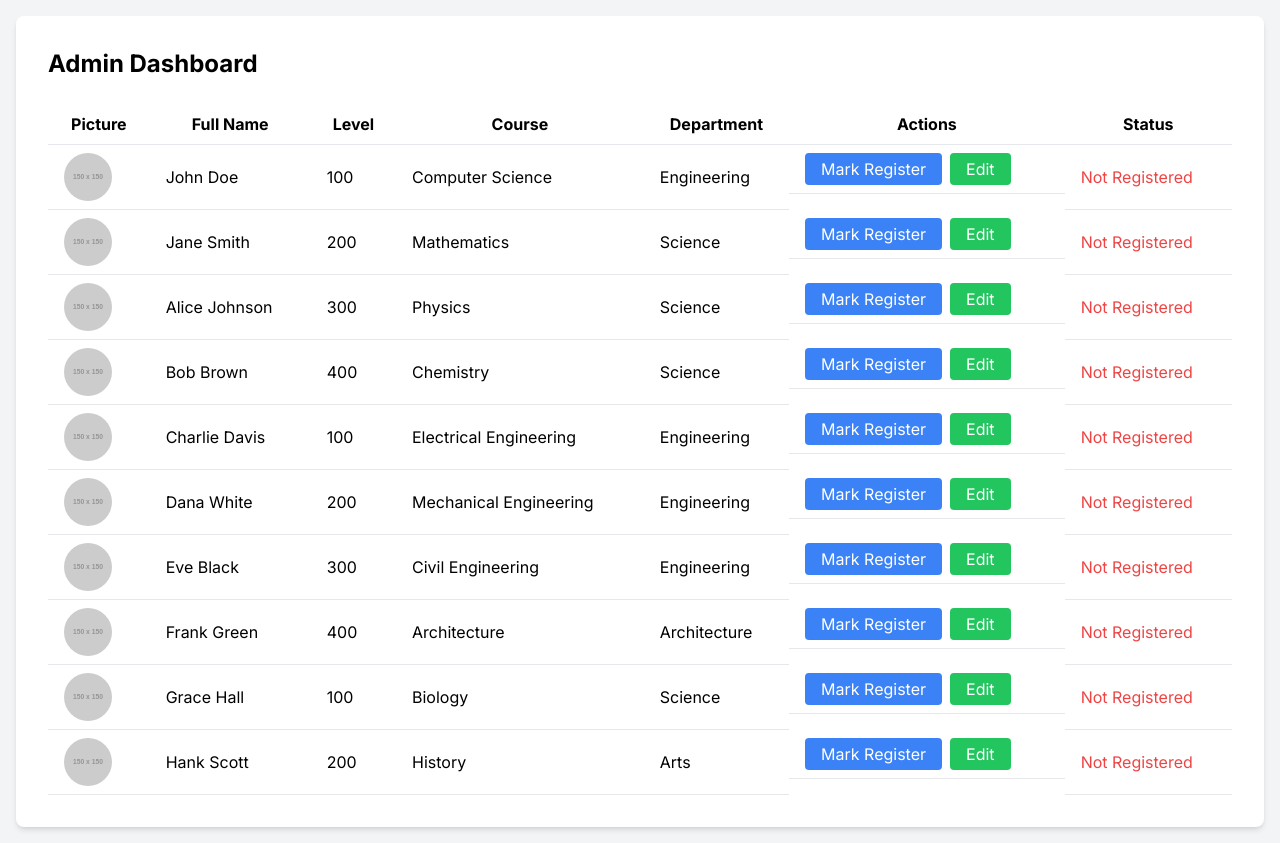
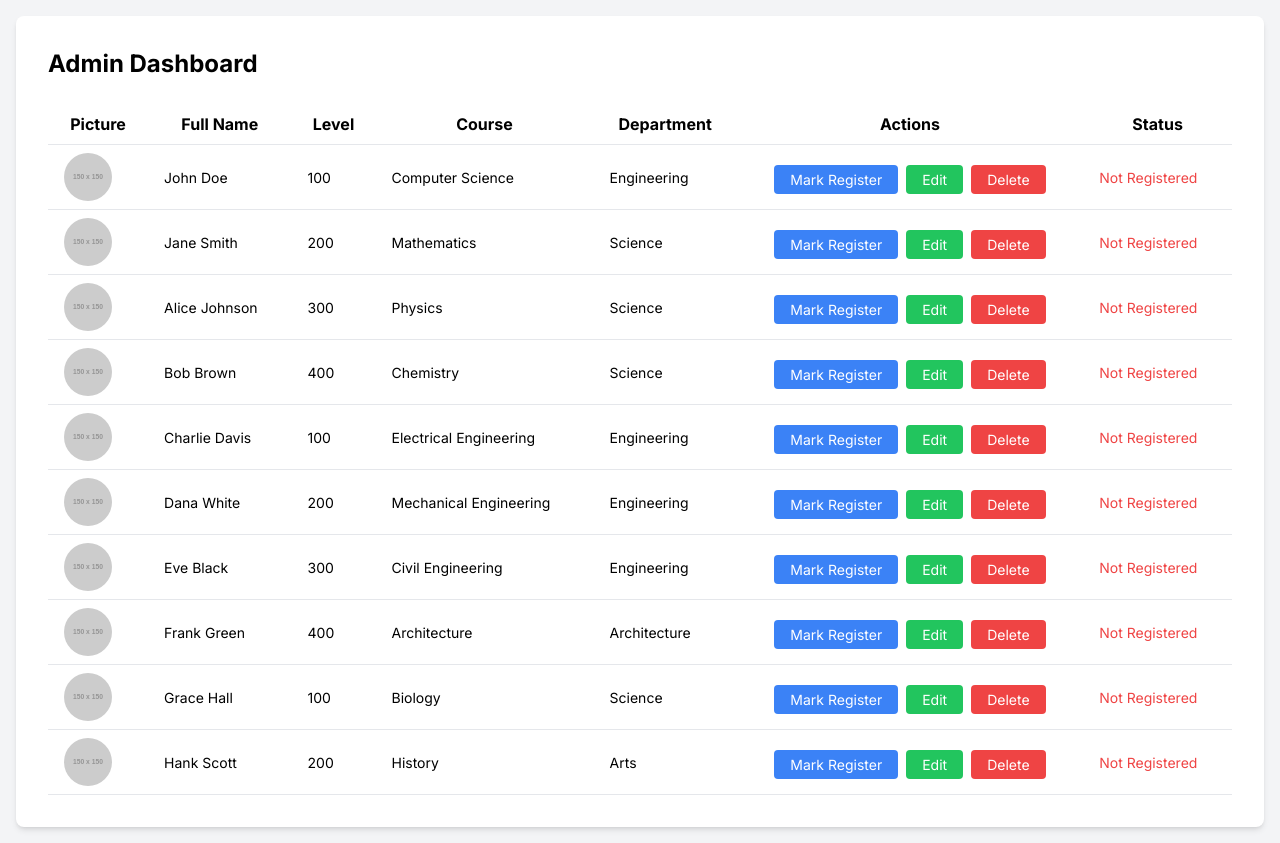
Before and after one commit to oluwaseyi9325/class_attendace, a Next.js app: page /dashboard in a window 1280 px wide. Built offline with nearby package versions, Linux system fonts and the light colour scheme; sample sign-in values are in the browser's storage.

Commit message:
Code refactoring and Bug fixed

```diff
--- a/src/app/(routes)/dashboard/page.tsx
+++ b/src/app/(routes)/dashboard/page.tsx
@@ -5,9 +5,8 @@ import { useRouter } from "next/navigation";
 import Image from "next/image";
 import { students as initialStudents } from "@/utils/data";
 import Swal from "sweetalert2";
-import Modal from "react-modal";
 import barcode from "@/assets/barcode.png";
-
+import EditModal from "@/components/EditModal";
 
 function DashboardPage() {
   type Attendance = {
@@ -27,8 +26,7 @@ function DashboardPage() {
   const [students, setStudents] = useState<Student[]>([]);
   const [isModalOpen, setIsModalOpen] = useState(false);
   const [isEditModalOpen, setIsEditModalOpen] = useState(false);
-  const [currentStudentId, setCurrentStudentId] = useState<number | null>(null);
-  const [editStudentData, setEditStudentData] = useState<Student | null>(null);
+  const [currentStudent, setCurrentStudent] = useState<Student | null>(null);
   const router = useRouter();
 
   useEffect(() => {
@@ -91,28 +89,38 @@ function DashboardPage() {
   };
 
   const openEditModal = (student: Student) => {
-    setEditStudentData(student);
+    setCurrentStudent(student);
     setIsEditModalOpen(true);
   };
 
-  const handleEditChange = (e: React.ChangeEvent<HTMLInputElement>) => {
-    if (editStudentData) {
-      setEditStudentData({
-        ...editStudentData,
-        [e.target.name]: e.target.value,
-      });
-    }
+  const saveEditedStudent = (editedStudent: Student) => {
+    const updatedStudents = students.map((student) =>
+      student.id === editedStudent.id ? editedStudent : student
+    );
+    setStudents(updatedStudents);
+    localStorage.setItem("students", JSON.stringify(updatedStudents));
+    setIsEditModalOpen(false);
   };
 
-  const saveEditedStudent = () => {
-    if (editStudentData) {
-      const updatedStudents = students.map((student) =>
-        student.id === editStudentData.id ? editStudentData : student
-      );
-      setStudents(updatedStudents);
-      localStorage.setItem("students", JSON.stringify(updatedStudents));
-      setIsEditModalOpen(false);
-    }
+  const deleteStudent = (studentId: number) => {
+    Swal.fire({
+      title: "Are you sure?",
+      text: "You won't be able to revert this!",
+      icon: "warning",
+      showCancelButton: true,
+      confirmButtonColor: "#3085d6",
+      cancelButtonColor: "#d33",
+      confirmButtonText: "Yes, delete it!",
+    }).then((result) => {
+      if (result.isConfirmed) {
+        const updatedStudents = students.filter(
+          (student) => student.id !== studentId
+        );
+        setStudents(updatedStudents);
+        localStorage.setItem("students", JSON.stringify(updatedStudents));
+        Swal.fire("Deleted!", "The student has been deleted.", "success");
+      }
+    });
   };
 
   return (
@@ -127,20 +135,20 @@ function DashboardPage() {
         <div className="overflow-x-auto">
           <table className="min-w-full bg-white">
             <thead>
-              <tr>
-                <th className="py-2 px-2 sm:px-4 border-b">Picture</th>
-                <th className="py-2 px-2 sm:px-4 border-b">Full Name</th>
-                <th className="py-2 px-2 sm:px-4 border-b">Level</th>
-                <th className="py-2 px-2 sm:px-4 border-b">Course</th>
-                <th className="py-2 px-2 sm:px-4 border-b">Department</th>
-                <th className="py-2 px-2 sm:px-4 border-b">Actions</th>
-                <th className="py-2 px-2 sm:px-4 border-b">Status</th>
+              <tr className="border-b">
+                <th className="py-2 px-2 sm:px-4">Picture</th>
+                <th className="py-2 px-2 sm:px-4">Full Name</th>
+                <th className="py-2 px-2 sm:px-4">Level</th>
+                <th className="py-2 px-2 sm:px-4">Course</th>
+                <th className="py-2 px-2 sm:px-4">Department</th>
+                <th className="py-2 px-2 sm:px-4">Actions</th>
+                <th className="py-2 px-2 sm:px-4">Status</th>
               </tr>
             </thead>
             <tbody>
               {students.map((student) => (
-                <tr key={student.id}>
-                  <td className="py-2 px-2 sm:px-4 border-b">
+                <tr key={student.id} className="border-b text-[12px] md:text-[14px]">
+                  <td className="py-2 px-2 sm:px-4">
                     <Image
                       src={student.picture}
                       alt={student.fullname}
@@ -149,17 +157,11 @@ function DashboardPage() {
                       className="rounded-full"
                     />
                   </td>
-                  <td className="py-2 px-2 sm:px-4 border-b">
-                    {student.fullname}
-                  </td>
-                  <td className="py-2 px-2 sm:px-4 border-b">
-                    {student.level}
-                  </td>
-                  <td className="py-2 px-2 sm:px-4 border-b">
-                    {student.course}
-                  </td>
-                  <td className="py-2 px-2 sm:px-4 border-b">{student.dept}</td>
-                  <td className="py-2 px-2 sm:px-4 border-b flex space-x-2">
+                  <td className="py-2 px-2 sm:px-4">{student.fullname}</td>
+                  <td className="py-2 px-2 sm:px-4">{student.level}</td>
+                  <td className="py-2 px-2 sm:px-4">{student.course}</td>
+                  <td className="py-2 px-2 sm:px-4">{student.dept}</td>
+                  <td className="py-3 px-2 sm:px-4 flex space-x-2 justify-center items-center mt-[8px]">
                     {attendance[student.id] ? (
                       <button
                         onClick={() => alert("Already registered")}
@@ -183,8 +185,14 @@ function DashboardPage() {
                     >
                       Edit
                     </button>
+                    <button
+                      onClick={() => deleteStudent(student.id)}
+                      className="bg-red-500 text-white px-2 sm:px-4 py-1 rounded hover:bg-red-700 transition duration-200"
+                    >
+                      Delete
+                    </button>
                   </td>
-                  <td className="py-2 px-2 sm:px-4 border-b">
+                  <td className="py-2 px-2 sm:px-4">
                     {attendance[student.id] ? (
                       <span className="text-green-500">
                         Registered on {attendance[student.id]}
@@ -200,98 +208,12 @@ function DashboardPage() {
         </div>
       </div>
 
-      <Modal
-        isOpen={isModalOpen}
-        onRequestClose={() => setIsModalOpen(false)}
-        contentLabel="Confirm Registration"
-        className="bg-white p-6 rounded-lg shadow-lg max-w-md mx-auto my-20"
-        overlayClassName="fixed inset-0 bg-black bg-opacity-50 flex items-center justify-center"
-      >
-        <h2 className="text-xl font-bold mb-4">Confirm Registration</h2>
-        <p>Are you sure you want to register this student?</p>
-        <div className="mt-4 flex justify-end">
-          <button
-            onClick={() => setIsModalOpen(false)}
-            className="bg-gray-500 text-white px-4 py-2 rounded mr-2 hover:bg-gray-700 transition duration-200"
-          >
-            Cancel
-          </button>
-          <button
-            // onClick={registerAttendance}
-            className="bg-blue-500 text-white px-4 py-2 rounded hover:bg-blue-700 transition duration-200"
-          >
-            Confirm
-          </button>
-        </div>
-      </Modal>
-
-      <Modal
+      <EditModal
         isOpen={isEditModalOpen}
         onRequestClose={() => setIsEditModalOpen(false)}
-        contentLabel="Edit Student"
-        className="bg-white p-6 rounded-lg shadow-lg max-w-md mx-auto my-20"
-        overlayClassName="fixed inset-0 bg-black bg-opacity-50 flex items-center justify-center"
-      >
-        <h2 className="text-xl font-bold mb-4">Edit Student</h2>
-        {editStudentData && (
-          <div>
-            <label className="block mb-2">
-              Full Name:
-              <input
-                type="text"
-                name="fullname"
-                value={editStudentData.fullname}
-                onChange={handleEditChange}
-                className="border rounded py-2 px-3 w-full"
-              />
-            </label>
-            <label className="block mb-2">
-              Level:
-              <input
-                type="text"
-                name="level"
-                value={editStudentData.level}
-                onChange={handleEditChange}
-                className="border rounded py-2 px-3 w-full"
-              />
-            </label>
-            <label className="block mb-2">
-              Course:
-              <input
-                type="text"
-                name="course"
-                value={editStudentData.course}
-                onChange={handleEditChange}
-                className="border rounded py-2 px-3 w-full"
-              />
-            </label>
-            <label className="block mb-2">
-              Department:
-              <input
-                type="text"
-                name="dept"
-                value={editStudentData.dept}
-                onChange={handleEditChange}
-                className="border rounded py-2 px-3 w-full"
-              />
-            </label>
-            <div className="mt-4 flex justify-end">
-              <button
-                onClick={() => setIsEditModalOpen(false)}
-                className="bg-gray-500 text-white px-4 py-2 rounded mr-2 hover:bg-gray-700 transition duration-200"
-              >
-                Cancel
-              </button>
-              <button
-                onClick={saveEditedStudent}
-                className="bg-blue-500 text-white px-4 py-2 rounded hover:bg-blue-700 transition duration-200"
-              >
-                Save
-              </button>
-            </div>
-          </div>
-        )}
-      </Modal>
+        student={currentStudent}
+        onSave={saveEditedStudent}
+      />
     </div>
   );
 }
--- /dev/null
+++ b/src/components/EditModal.tsx
@@ -0,0 +1,121 @@
+import React from "react";
+import Modal from "react-modal";
+
+type Student = {
+  id: number;
+  picture: string;
+  fullname: string;
+  level: string;
+  course: string;
+  dept: string;
+};
+
+type EditModalProps = {
+  isOpen: boolean;
+  onRequestClose: () => void;
+  student: Student | null;
+  onSave: (student: Student) => void;
+};
+
+const EditModal: React.FC<EditModalProps> = ({
+  isOpen,
+  onRequestClose,
+  student,
+  onSave,
+}) => {
+  const [editStudentData, setEditStudentData] = React.useState<Student | null>(
+    student
+  );
+
+  React.useEffect(() => {
+    setEditStudentData(student);
+  }, [student]);
+
+  const handleEditChange = (e: React.ChangeEvent<HTMLInputElement>) => {
+    if (editStudentData) {
+      setEditStudentData({
+        ...editStudentData,
+        [e.target.name]: e.target.value,
+      });
+    }
+  };
+
+  const handleSave = () => {
+    if (editStudentData) {
+      onSave(editStudentData);
+      onRequestClose();
+    }
+  };
+
+  return (
+    <Modal
+      isOpen={isOpen}
+      onRequestClose={onRequestClose}
+      contentLabel="Edit Student"
+      className="bg-white p-6 rounded-lg shadow-lg max-w-md mx-auto my-20"
+      overlayClassName="fixed inset-0 bg-black bg-opacity-50 flex items-center justify-center"
+    >
+      <h2 className="text-xl font-bold mb-4">Edit Student</h2>
+      {editStudentData && (
+        <div>
+          <label className="block mb-2">
+            Full Name:
+            <input
+              type="text"
+              name="fullname"
+              value={editStudentData.fullname}
+              onChange={handleEditChange}
+              className="border rounded py-2 px-3 w-full"
+            />
+          </label>
+          <label className="block mb-2">
+            Level:
+            <input
+              type="text"
+              name="level"
+              value={editStudentData.level}
+              onChange={handleEditChange}
+              className="border rounded py-2 px-3 w-full"
+            />
+          </label>
+          <label className="block mb-2">
+            Course:
+            <input
+              type="text"
+              name="course"
+              value={editStudentData.course}
+              onChange={handleEditChange}
+              className="border rounded py-2 px-3 w-full"
+            />
+          </label>
+          <label className="block mb-2">
+            Department:
+            <input
+              type="text"
+              name="dept"
+              value={editStudentData.dept}
+              onChange={handleEditChange}
+              className="border rounded py-2 px-3 w-full"
+            />
+          </label>
+          <div className="mt-4 flex justify-end">
+            <button
+              onClick={onRequestClose}
+              className="bg-gray-500 text-white px-4 py-2 rounded mr-2 hover:bg-gray-700 transition duration-200"
+            >
+              Cancel
+            </button>
+            <button
+              onClick={handleSave}
+              className="bg-blue-500 text-white px-4 py-2 rounded hover:bg-blue-700 transition duration-200"
+            >
+              Save
+            </button>
+          </div>
+        </div>
+      )}
+    </Modal>
+  );
+};
+
+export default EditModal;
```
